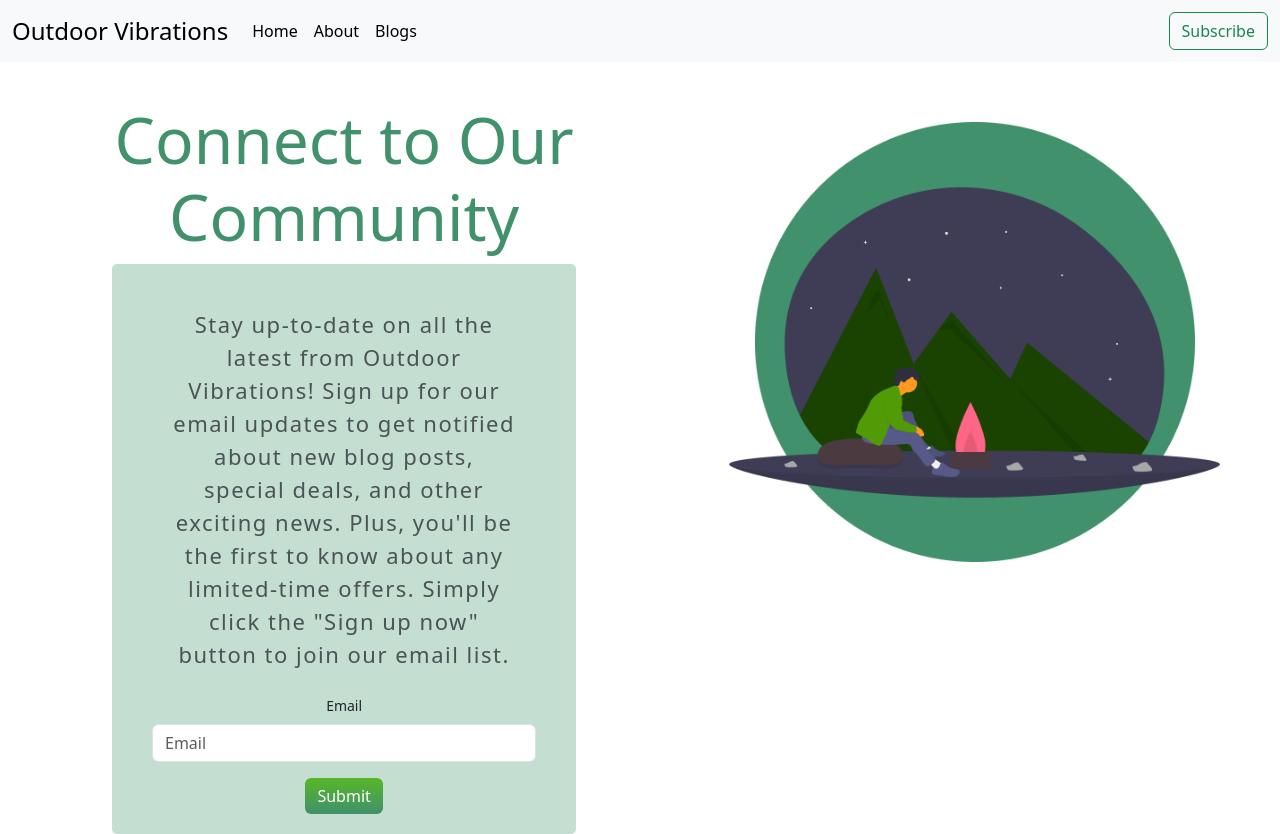
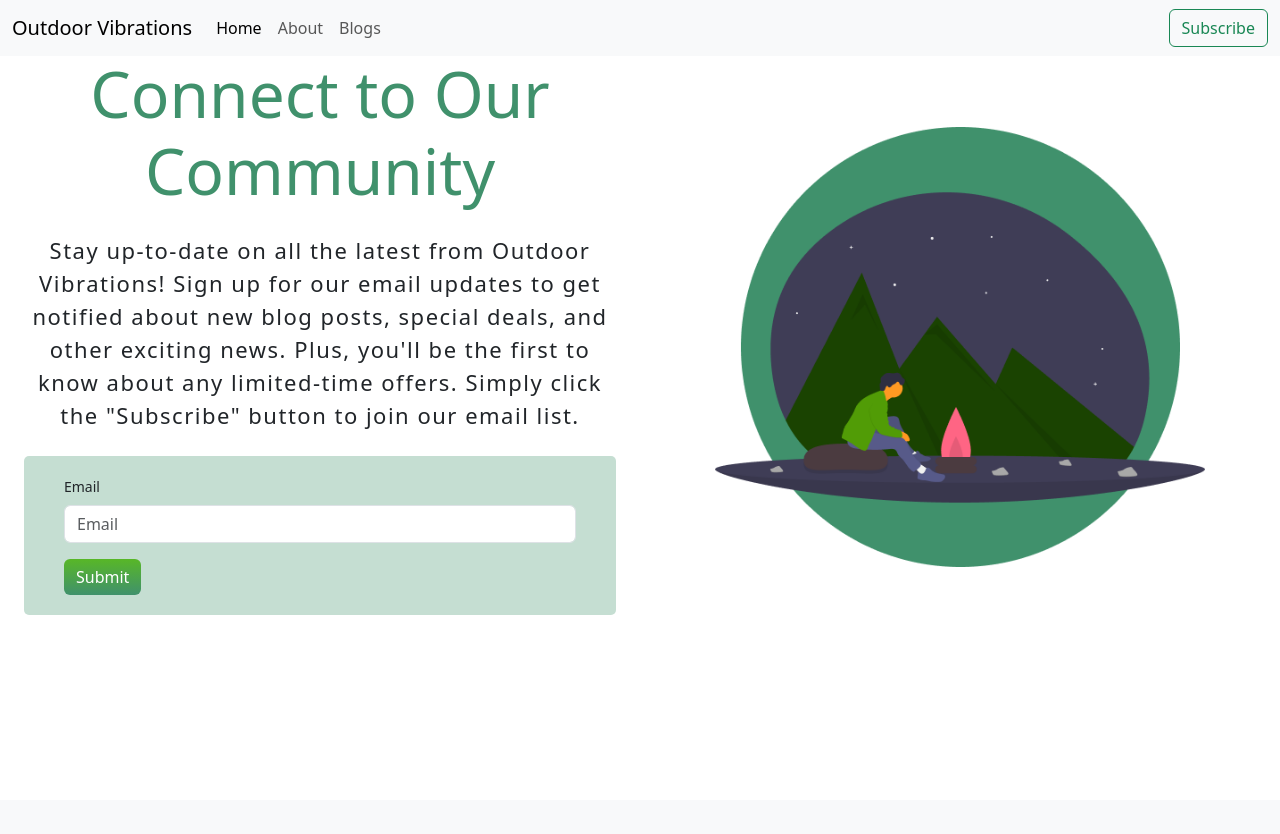
Before and after one commit to CESAR-JARAMILLO/Outdoor-Vibrations-Django, a Django app: page /subscribe/ in a window 1280 px wide. After the commit the page ends 615 px from the top, so only its background shows below. Run offline with Django 4.2, Linux system fonts and the light colour scheme; some libraries are stand-ins or nearby versions.

Commit message:
edited and styled

```diff
--- a/blog/static/blog/css/subscribe.css
+++ b/blog/static/blog/css/subscribe.css
@@ -5,12 +5,29 @@
   text-decoration: none;
 }
 
-h1 {
+main {
+  display: flex;
+  flex-direction: column-reverse;
   text-align: center;
 }
 
-.form-container {
-  /* width: 90%; */
+main
+h1 {
+  font-size: 56px;
+  color: #40916c;
+}
+
+.left-container
+p {
+  font-size: 22px;
+  margin: 24px 0;
+  letter-spacing: 1.5;
+  padding: 0 14px;
+}
+
+.right-container
+img {
+  height: 220px;
 }
 
 .form-container form {
@@ -18,6 +35,8 @@ h1 {
   padding: 20px 40px;
   border-radius: 5px;
   font-size: 14px;
+  margin: 24px 0;
+  text-align: left;
 }
 
 .form-container h2 {
@@ -38,3 +57,30 @@ h1 {
   background: linear-gradient(180deg,#58b727,#40916c);
   border: none;
 }
+
+@media (min-width: 990px) {
+  main {
+    /* margin: 0; */
+    flex-direction: row;
+    align-items: center;
+    justify-content: space-between;
+    width: 100vw;
+    /* text-align: center; */
+  }
+
+  /* main
+  .left-container {
+    text-align: center;
+  } */
+
+  .left-container
+  h1 {
+    font-size: 64px;
+  }
+
+  .right-container
+  img {
+    height: 440px;
+    /* margin-right: 20px; */
+  }
+}
--- a/blog/templates/blog/subscribe.html
+++ b/blog/templates/blog/subscribe.html
@@ -11,9 +11,9 @@
       <meta charset="UTF-8">
       <meta http-equiv="X-UA-Compatible" content="IE=edge">
       <meta name="viewport" content="width=device-width, initial-scale=1.0">
-      <link rel="stylesheet" href="{% static 'blog/css/index.css' %}">
+      {% comment %} <link rel="stylesheet" href="{% static 'blog/css/index.css' %}"> {% endcomment %}
       <link rel="stylesheet" href="{% static 'blog/css/subscribe.css' %}">
-      <title>About</title>
+      <title>Subscribe</title>
   </head>
   <body>
     <header>
@@ -24,15 +24,15 @@
         <h1>
           Connect to Our Community
         </h1>
+        <p>Stay up-to-date on all the latest from Outdoor Vibrations! Sign up for our email updates to get notified about new blog posts, special deals, and other exciting news. Plus, you'll be the first to know about any limited-time offers. Simply click the "Subscribe" button to join our email list.</p>
         <div class="form-container container">
           <form method='POST' action='.' class="form">
-            {% comment %} <h2 id="form-title">Contact Form</h2> {% endcomment %}
-            <p class="form-text">Stay up-to-date on all the latest from Outdoor Vibrations! Sign up for our email updates to get notified about new blog posts, special deals, and other exciting news. Plus, you'll be the first to know about any limited-time offers. Simply click the "Sign up now" button to join our email list.</p>
+
             {% csrf_token %}
 
             {% bootstrap_form form %}
 
-            {% bootstrap_button "Submit" button_type="submit" button_class="btn-primary" size="lg" %}
+            {% bootstrap_button "Submit" button_type="submit" button_class="btn-primary" size="md" %}
 
           </form>
         </div>
@@ -41,6 +41,5 @@
         <img src="{% static 'blog/images/landing-pic.png' %}" class="img-fluid" alt="person with campfire">
       </div>
     </main>
-    {% comment %} <img src="{% static 'blog/images/vector.png' %}" class="img-fluid" id="vector"> {% endcomment %}
   </body>
 </html>
```
